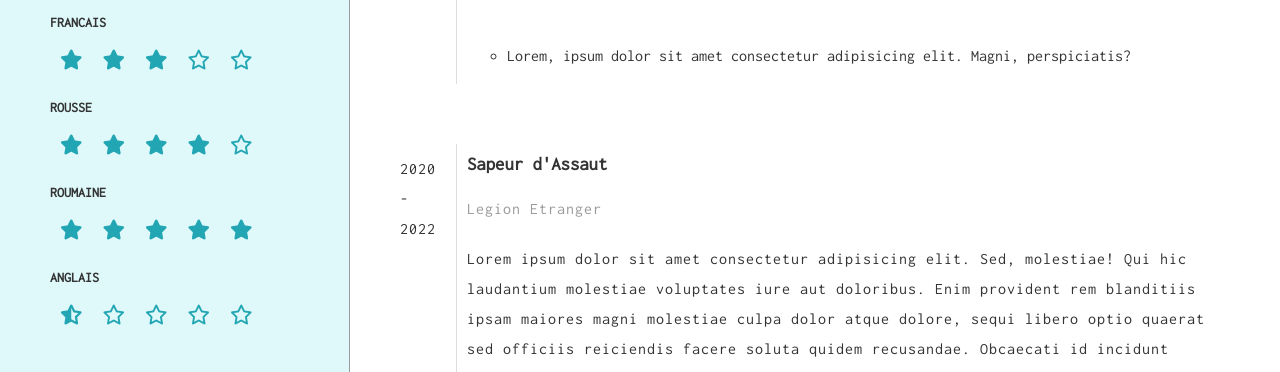
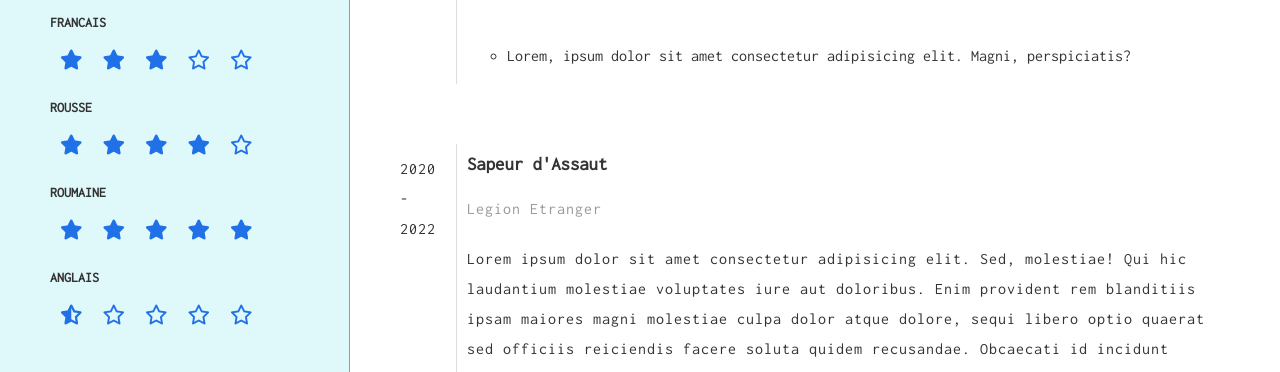
Before and after one commit to nnicu98/html-css-cours-Dyma-netlify, a website: page index.html in a window 1280 px wide. Shown: the part 1080-1452 px from the top of the page. Drawn offline with Linux system fonts and the light colour scheme; a web font is replaced by a local one.

Commit message:
Fix incorrect CSS class names

```diff
--- a/index.html
+++ b/index.html
@@ -75,35 +75,35 @@
                 <h2 class="title-small">LANGUES</h2>
                 <h3>FRANCAIS</h3>
                 <div class="stars-container">
-                    <i class="fa-solid fa-star text-primery"></i>
-                    <i class="fa-solid fa-star text-primery"></i>
-                    <i class="fa-solid fa-star text-primery"></i>
-                    <i class="fa-regular fa-star text-primery"></i>
-                    <i class="fa-regular fa-star text-primery"></i>
+                    <i class="fa-solid fa-star text-primary"></i>
+                    <i class="fa-solid fa-star text-primary"></i>
+                    <i class="fa-solid fa-star text-primary"></i>
+                    <i class="fa-regular fa-star text-primary"></i>
+                    <i class="fa-regular fa-star text-primary"></i>
                 </div>
                 <h3>ROUSSE</h3>
                 <div class="stars-container">
-                    <i class="fa-solid fa-star text-primery"></i>
-                    <i class="fa-solid fa-star text-primery"></i>
-                    <i class="fa-solid fa-star text-primery"></i>
-                    <i class="fa-solid fa-star text-primery"></i>
-                    <i class="fa-regular fa-star text-primery"></i>
+                    <i class="fa-solid fa-star text-primary"></i>
+                    <i class="fa-solid fa-star text-primary"></i>
+                    <i class="fa-solid fa-star text-primary"></i>
+                    <i class="fa-solid fa-star text-primary"></i>
+                    <i class="fa-regular fa-star text-primary"></i>
                 </div>
                 <h3>ROUMAINE</h3>
                 <div class="stars-container">
-                    <i class="fa-solid fa-star text-primery"></i>
-                    <i class="fa-solid fa-star text-primery"></i>
-                    <i class="fa-solid fa-star text-primery"></i>
-                    <i class="fa-solid fa-star text-primery"></i>
-                    <i class="fa-solid fa-star text-primery"></i>
+                    <i class="fa-solid fa-star text-primary"></i>
+                    <i class="fa-solid fa-star text-primary"></i>
+                    <i class="fa-solid fa-star text-primary"></i>
+                    <i class="fa-solid fa-star text-primary"></i>
+                    <i class="fa-solid fa-star text-primary"></i>
                 </div>
                 <h3>ANGLAIS</h3>
                 <div class="stars-container">
-                    <i class="fa-solid fa-star-half-stroke text-primery"></i>
-                    <i class="fa-regular fa-star text-primery"></i>
-                    <i class="fa-regular fa-star text-primery"></i>
-                    <i class="fa-regular fa-star text-primery"></i>
-                    <i class="fa-regular fa-star text-primery"></i>
+                    <i class="fa-solid fa-star-half-stroke text-primary"></i>
+                    <i class="fa-regular fa-star text-primary"></i>
+                    <i class="fa-regular fa-star text-primary"></i>
+                    <i class="fa-regular fa-star text-primary"></i>
+                    <i class="fa-regular fa-star text-primary"></i>
                 </div>
             </div>
             <div class="block">
```
